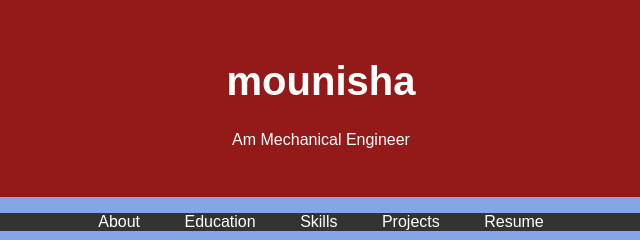
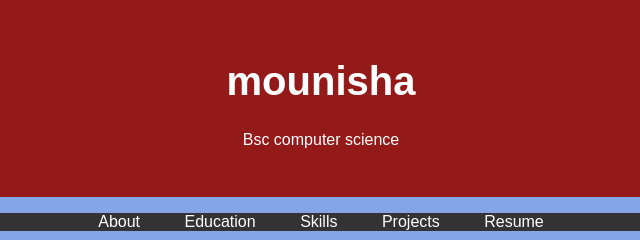
Before and after one commit to mounisha2012/Citizen--AI, a plain HTML site: page index.html in a window 1280 px wide. Shown: the top 240 px of the page, 319-959 px from the left. Drawn offline with Linux system fonts and the light colour scheme.

Commit message:
Update index.html

```diff
--- a/index.html
+++ b/index.html
@@ -97,7 +97,7 @@
             <!-- Add your profile picture here -->
             <img src="mounisha.jpg"Your Profile Picture" class="profile-picture">
             <h1>mounisha</h1>
-            <p>Am Mechanical Engineer</p>
+            <p>Bsc computer science</p>
         </div>
     </header>
 
```
